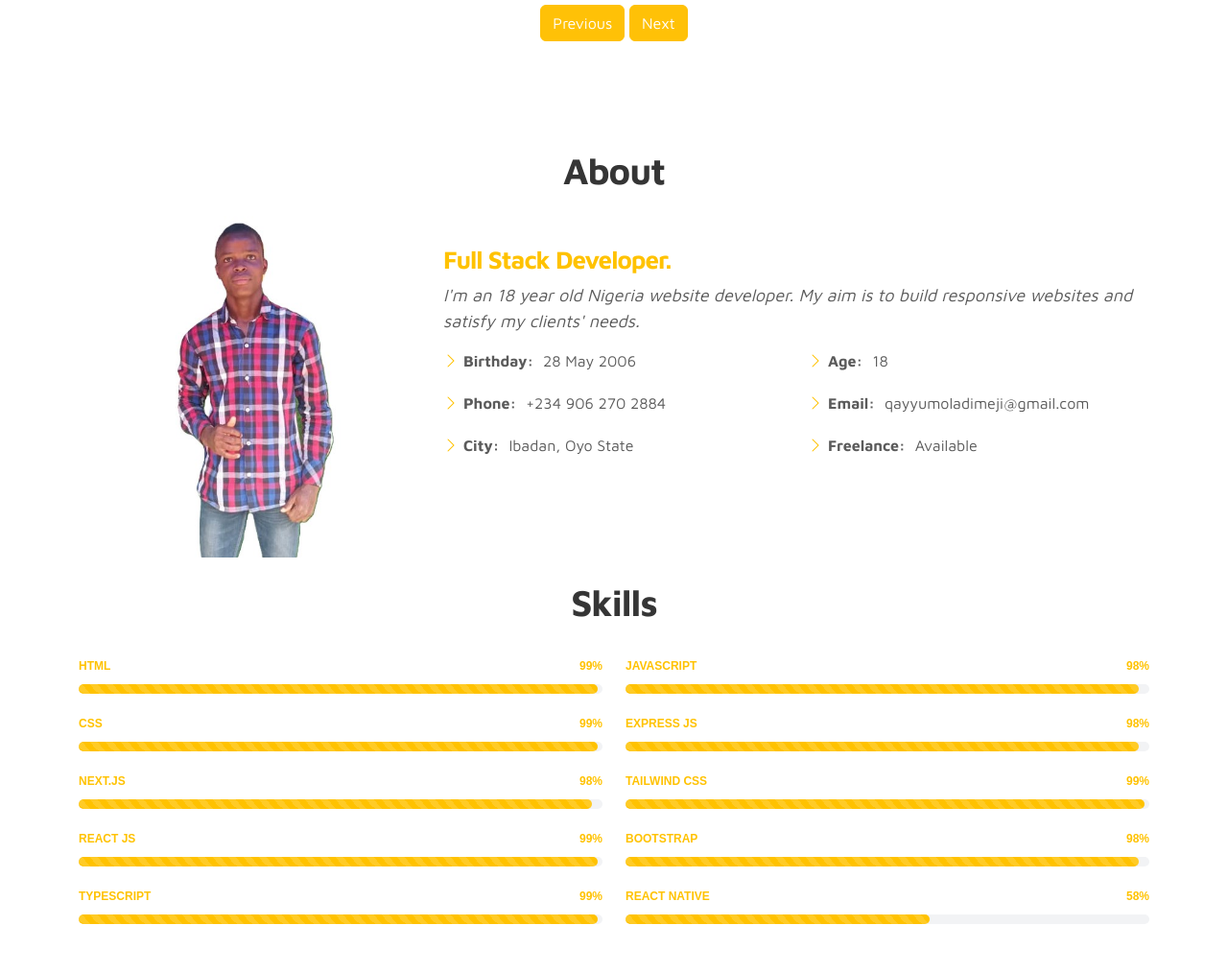
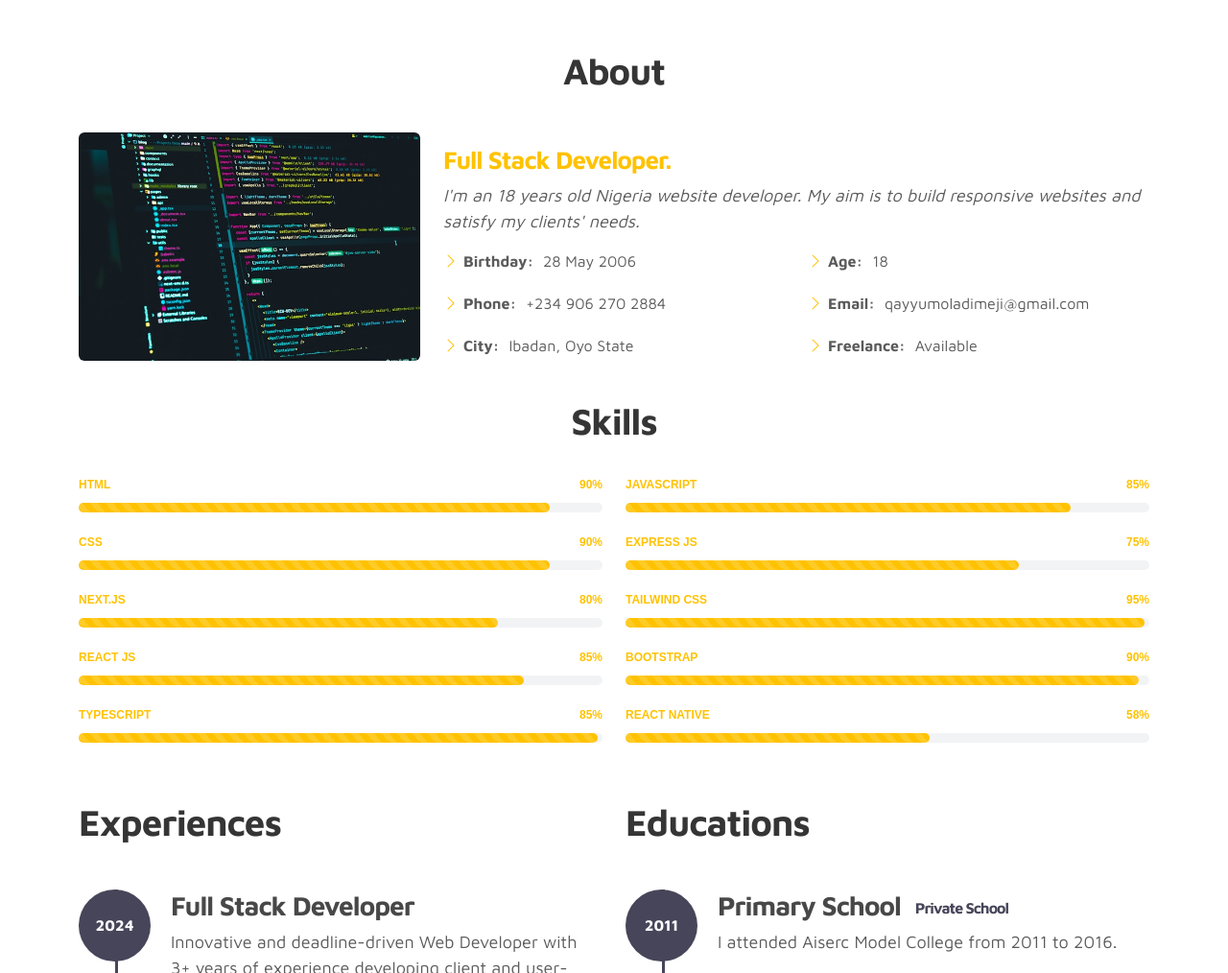
Before and after one commit to Yotrages/verportfolio, a plain HTML site: page index.html in a window 1280 px wide. Shown: the part 1440-2454 px from the top of the page at 96% size. Drawn offline with nearby package versions, Linux system fonts and the light colour scheme; a script that the page names is missing.

Commit message:
added images and updated skills

```diff
--- a/css/style.css
+++ b/css/style.css
@@ -816,3 +816,7 @@ input:-webkit-autofill {
   opacity: 1;
   transform: translateY(0);
 }
+
+/* .my-pic {
+  height: 100%;
+} */
--- a/index.html
+++ b/index.html
@@ -103,7 +103,7 @@
 
                 <div class="col-lg-5 col-md-12 col-12">
                     <div class="about-image svg justify-content-center align-items-center d-flex">
-                        <img src="images/undraw/og1.png" class="img-fluid" alt="svg image">
+                        <img src="images/undraw/Hand coding-bro.png" class="img-fluid" alt="svg image">
                     </div>
                 </div>
 
@@ -112,7 +112,7 @@
     </section>
 
 
-    <div class="container project-section">
+    <div class="container project-section" id="project">
       <div class="row">
           <div class="col-12">
               <h2 class="text-center">Some of My Projects</h2>
@@ -151,14 +151,14 @@
           <h2>About</h2>
         </div>
 
-        <div class="row">
+        <div class="row justify-content-center align-items-center">
           <div class="col-lg-4">
-            <img src="images/undraw/2nd.jpg" class="img-fluid my-pic" alt="">
+            <img src="images/undraw/juanjo-jaramillo-mZnx9429i94-unsplash.jpg" class="img-fluid my-pic rounded" alt="">
           </div>
           <div class="col-lg-8 pt-4 pt-lg-0 content">
             <h3>Full Stack Developer.</h3>
             <p class="fst-italic">
-              I'm an 18 year old Nigeria website developer. My aim is to build responsive websites and satisfy my clients' needs.
+              I'm an <span id="age"></span> years old Nigeria website developer. My aim is to build responsive websites and satisfy my clients' needs.
             </p>
             <div class="row">
               <div class="col-lg-6 list">
@@ -171,7 +171,7 @@
               </div>
               <div class="col-lg-6 list">
                 <ul>
-                  <li><i class="bi bi-chevron-right"></i> <strong>Age:</strong> <span>18</span></li>
+                  <li><i class="bi bi-chevron-right"></i> <strong>Age:</strong> <span id="age"></span></li>
                   <!-- <li><i class="bi bi-chevron-right"></i> <strong>Degree:</strong> <span>Master</span></li> -->
                   <li><i class="bi bi-chevron-right"></i> <strong>Email:</strong> <span><a href="mailto:qayyumoladimeji@gmail.com">qayyumoladimeji@gmail.com</a></span></li>
                   <li><i class="bi bi-chevron-right"></i> <strong>Freelance:</strong> <span>Available</span></li>
@@ -204,16 +204,16 @@
           <div class="col-lg-6">
 
             <div class="progress">
-              <span class="skill">HTML <i class="val">99%</i></span>
+              <span class="skill">HTML <i class="val">90%</i></span>
               <div class="progress-bar-wrap">
-                <div class="progress-bar progress-bar-striped progress-bar-animated" role="progressbar" aria-valuenow="99" aria-valuemin="0" aria-valuemax="100"></div>
+                <div class="progress-bar progress-bar-striped progress-bar-animated" role="progressbar" aria-valuenow="90" aria-valuemin="0" aria-valuemax="100"></div>
               </div>
             </div>
 
             <div class="progress">
-              <span class="skill">CSS <i class="val">99%</i></span>
+              <span class="skill">CSS <i class="val">90%</i></span>
               <div class="progress-bar-wrap">
-                <div class="progress-bar progress-bar-striped progress-bar-animated" role="progressbar" aria-valuenow="99" aria-valuemin="0" aria-valuemax="100"></div>
+                <div class="progress-bar progress-bar-striped progress-bar-animated" role="progressbar" aria-valuenow="90" aria-valuemin="0" aria-valuemax="100"></div>
               </div>
             </div>
 
@@ -221,16 +221,16 @@
           <div class="col-lg-6">
 
             <div class="progress">
-              <span class="skill">JavaScript <i class="val">98%</i></span>
+              <span class="skill">JavaScript <i class="val">85%</i></span>
               <div class="progress-bar-wrap">
-                <div class="progress-bar progress-bar-striped progress-bar-animated" role="progressbar" aria-valuenow="98" aria-valuemin="0" aria-valuemax="100"></div>
+                <div class="progress-bar progress-bar-striped progress-bar-animated" role="progressbar" aria-valuenow="85" aria-valuemin="0" aria-valuemax="100"></div>
               </div>
             </div>
 
             <div class="progress">
-              <span class="skill">Express js<i class="val">98%</i></span>
+              <span class="skill">Express js<i class="val">75%</i></span>
               <div class="progress-bar-wrap">
-                <div class="progress-bar progress-bar-striped progress-bar-animated" role="progressbar" aria-valuenow="98" aria-valuemin="0" aria-valuemax="100"></div>
+                <div class="progress-bar progress-bar-striped progress-bar-animated" role="progressbar" aria-valuenow="75" aria-valuemin="0" aria-valuemax="100"></div>
               </div>
             </div>
           </div>
@@ -239,16 +239,16 @@
 
 
             <div class="progress">
-              <span class="skill">Next.js<i class="val">98%</i></span>
+              <span class="skill">Next.js<i class="val">80%</i></span>
               <div class="progress-bar-wrap">
-                <div class="progress-bar progress-bar-striped progress-bar-animated" role="progressbar" aria-valuenow="98" aria-valuemin="0" aria-valuemax="100"></div>
+                <div class="progress-bar progress-bar-striped progress-bar-animated" role="progressbar" aria-valuenow="80" aria-valuemin="0" aria-valuemax="100"></div>
               </div>
             </div>
 
             <div class="progress">
-              <span class="skill">React js<i class="val">99%</i></span>
+              <span class="skill">React js<i class="val">85%</i></span>
               <div class="progress-bar-wrap">
-                <div class="progress-bar progress-bar-striped progress-bar-animated" role="progressbar" aria-valuenow="99" aria-valuemin="0" aria-valuemax="100"></div>
+                <div class="progress-bar progress-bar-striped progress-bar-animated" role="progressbar" aria-valuenow="85" aria-valuemin="0" aria-valuemax="100"></div>
               </div>
             </div>
 
@@ -257,14 +257,14 @@
           <div class="col-lg-6">
 
              <div class="progress">
-              <span class="skill">Tailwind css<i class="val">99%</i></span>
+              <span class="skill">Tailwind css<i class="val">95%</i></span>
               <div class="progress-bar-wrap">
                 <div class="progress-bar progress-bar-striped progress-bar-animated" role="progressbar" aria-valuenow="99" aria-valuemin="0" aria-valuemax="100"></div>
               </div>
             </div>
 
             <div class="progress">
-              <span class="skill">Bootstrap<i class="val">98%</i></span>
+              <span class="skill">Bootstrap<i class="val">90%</i></span>
               <div class="progress-bar-wrap">
                 <div class="progress-bar progress-bar-striped progress-bar-animated" role="progressbar" aria-valuenow="98" aria-valuemin="0" aria-valuemax="100"></div>
               </div>
@@ -276,7 +276,7 @@
 
 
             <div class="progress">
-              <span class="skill">Typescript<i class="val">99%</i></span>
+              <span class="skill">Typescript<i class="val">85%</i></span>
               <div class="progress-bar-wrap">
                 <div class="progress-bar progress-bar-striped progress-bar-animated" role="progressbar" aria-valuenow="99" aria-valuemin="0" aria-valuemax="100"></div>
               </div>
--- a/js/custom.js
+++ b/js/custom.js
@@ -87,5 +87,23 @@
 // window.open(whatsappUrl, '_blank');
 //   });
 
+function getAge(birthDateString) {
+  const today = new Date();
+  const birthDate = new Date(birthDateString);
+
+  // The Temporal API would be better for this, but it's not widely supported yet
+  const diffTime = Math.abs(today - birthDate);
+  const diffDays = Math.ceil(diffTime / (1000 * 60 * 60 * 24));
+  const diffYears = Math.floor(diffDays / 365.25);
+
+  return diffYears;
+}
+
+// Example
+const age = document.querySelectorAll("#age")
+
+  age.forEach((items) => {
+    items.innerHTML = getAge("2006-05-28")
+  })
 
  })(jQuery);
```
Also changed, not shown: images/undraw/Hand coding-bro.png (added), images/undraw/juanjo-jaramillo-mZnx9429i94-unsplash.jpg (added), 1 other file.
